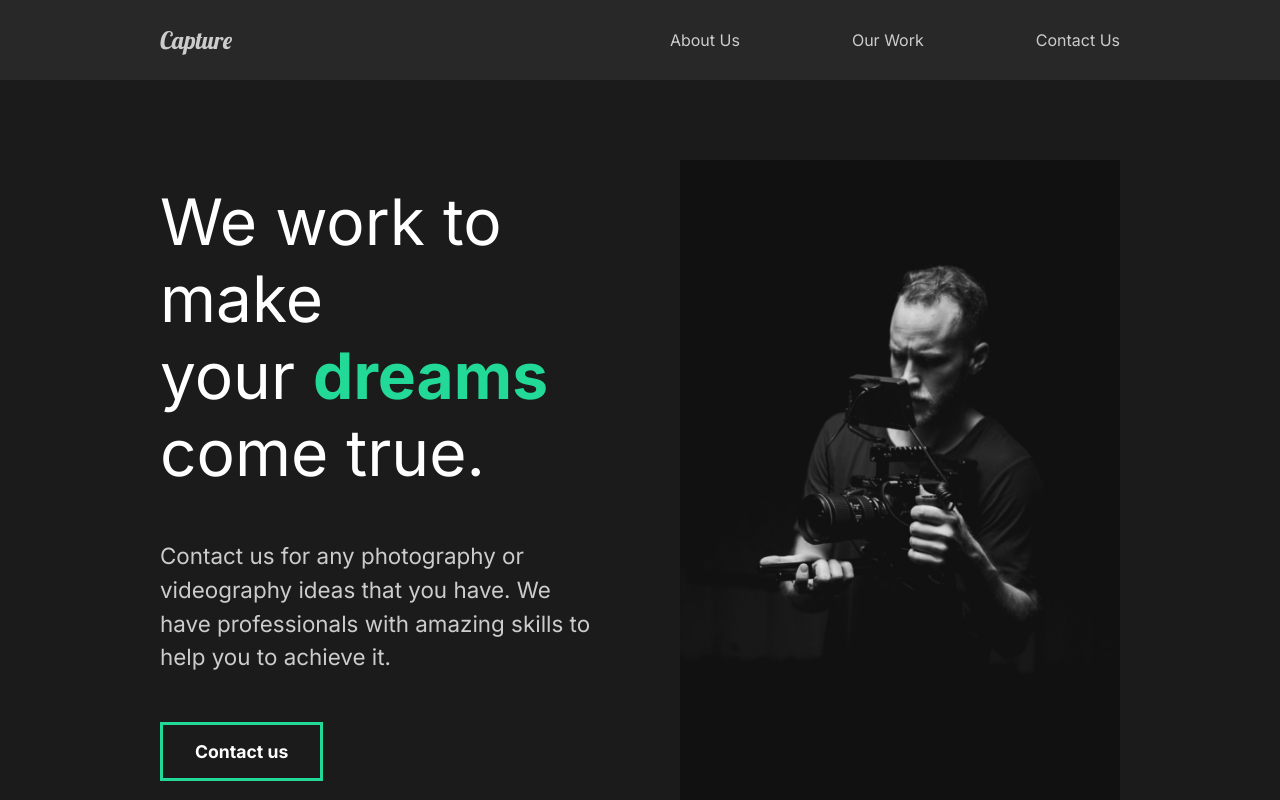
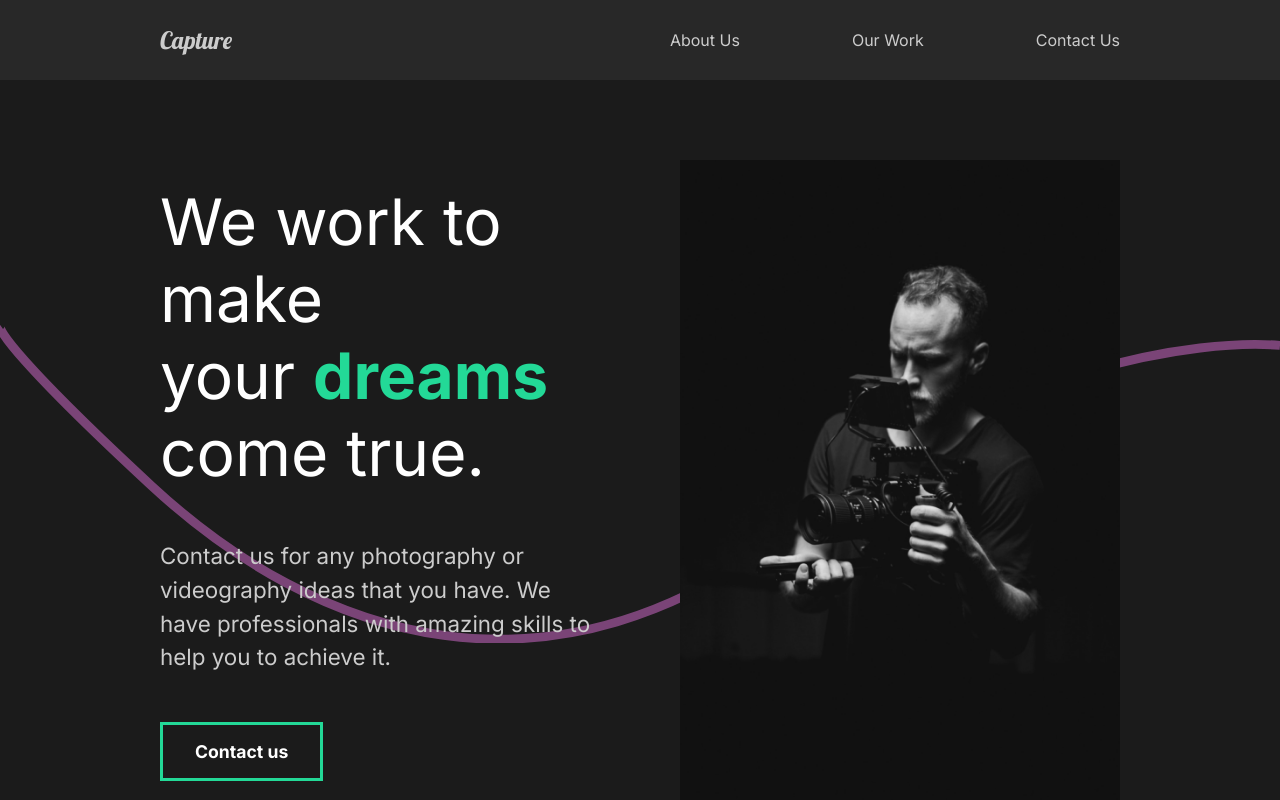
Before and after one commit to SelimFree/capture, a React (Vite) app: page / in a window 1280 px wide. Shown: the top 800 px of the page. Built offline with nearby package versions, Linux system fonts and the light colour scheme.

Commit message:
added wave animation

```diff
--- a/src/components/AboutSection/AboutSection.jsx
+++ b/src/components/AboutSection/AboutSection.jsx
@@ -1,6 +1,7 @@
 import "./AboutSection.scss";
 //Importing images
 import home1 from "../../assets/home1.png"
+import Wave from "../Wave/Wave";
 //Framer motion
 import { motion } from "framer-motion";
 import { titleAnimation, fade, photoAnimation } from "../../animation"
@@ -33,6 +34,7 @@
             <div className="image about-image">
                 <motion.img variants={photoAnimation} src={home1}/>
             </div>
+            <Wave />
         </div>
     );
 }
--- /dev/null
+++ b/src/components/Wave/Wave.jsx
@@ -0,0 +1,26 @@
+import "./Wave.scss"
+//Animation
+import { motion } from "framer-motion";
+
+function Wave() {
+    return (
+        <svg
+            viewBox="0 0 1440 363"
+            fill="none"
+            xmlns="http://www.w3.org/2000/svg"
+            className="Wave"
+        >
+            <motion.path
+                initial={{pathLength: 0, pathOffset: 1}}
+                animate={{pathLength: 1, pathOffset: 0}}
+                transition={{duration: 1.5}}
+                d="M1440 27.4774C1352.73 19.8184 1122.41 49.0556 899.331 227.276C620.48 450.052 354.282 355.647 170.328 185.318C23.165 49.0556 -4.21721 8.32998 0.487081 5"
+                stroke="#D96ED4"
+                strokeOpacity="0.5"
+                strokeWidth="10"
+            />
+        </svg>
+    );
+}
+
+export default Wave;
--- /dev/null
+++ b/src/components/Wave/Wave.scss
@@ -0,0 +1,5 @@
+.Wave {
+    position: absolute;
+    left: 0;
+    z-index: 1;
+}
--- a/src/pages/AboutUs/AboutUs.scss
+++ b/src/pages/AboutUs/AboutUs.scss
@@ -11,6 +11,7 @@
     .about-info {
         flex: 1;
         padding-right: 5rem;
+        z-index: 2;
         h2 {
             font-weight: lighter;
         }
@@ -22,6 +23,7 @@
     .about-image {
         flex: 1;
         overflow: hidden;
+        z-index: 2;
         img {
             width: 100%;
             height: 80vh;
```
